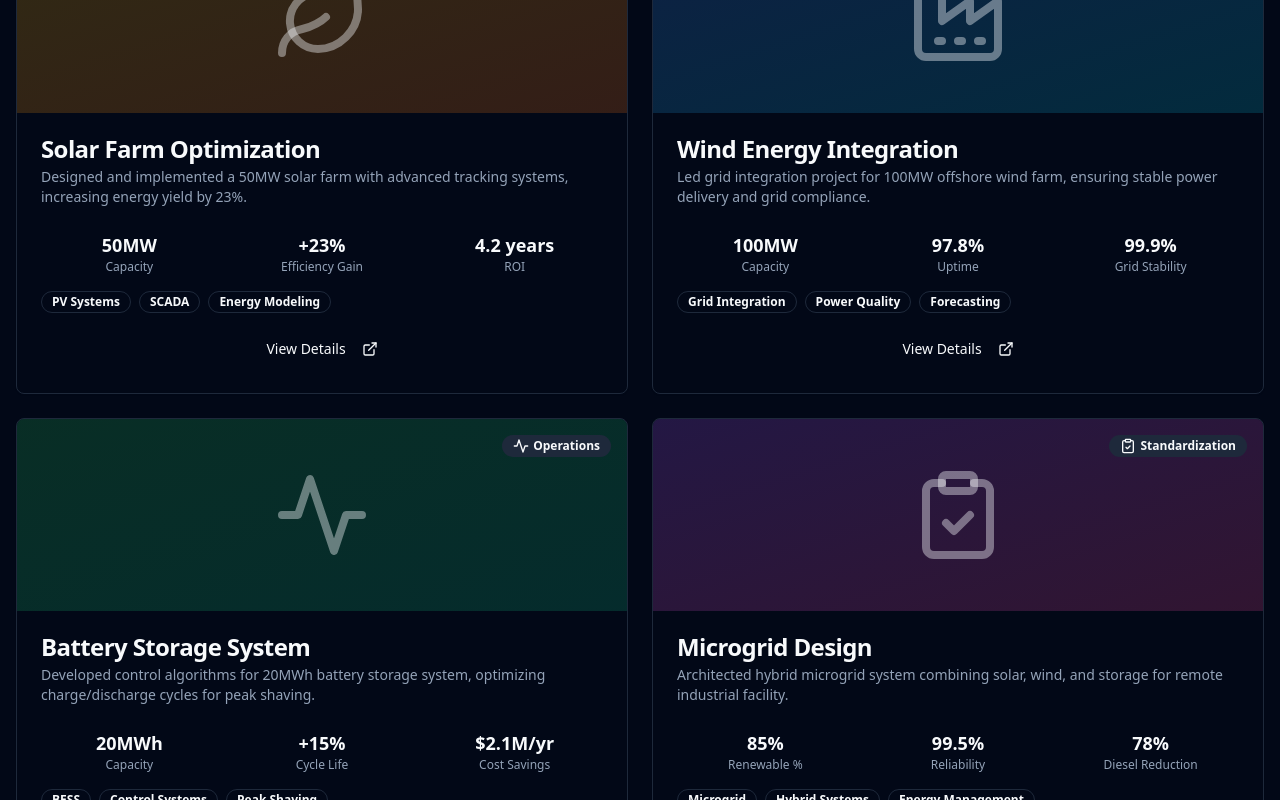
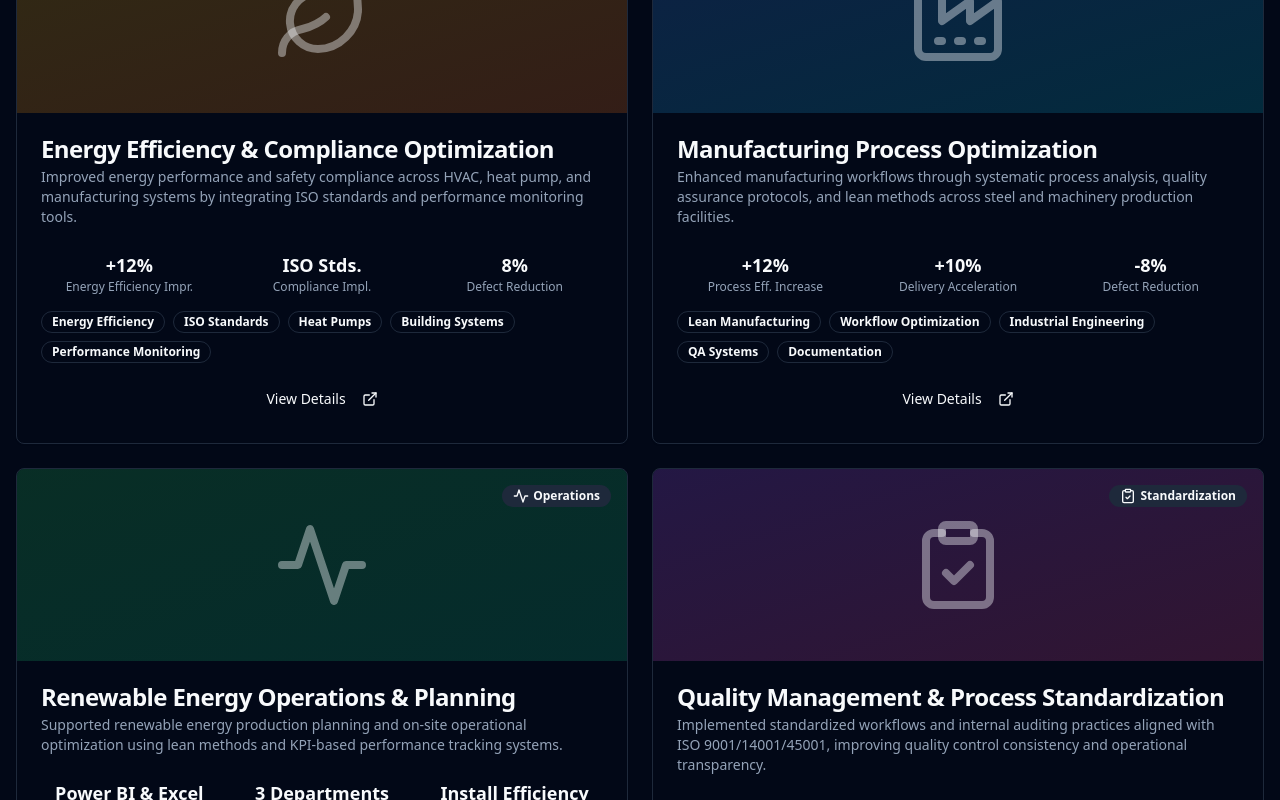
Before and after one commit to BRSTKL/barisegementokul.website, a React (Vite) app: page / in a window 1280 px wide. Shown: the part 2020-2820 px from the top of the page. Built offline with nearby package versions, Linux system fonts and the light colour scheme.

Commit message:
feat: Update featured projects with user provided descriptions and metrics

```diff
--- a/src/components/EnergySystemsPortfolio.tsx
+++ b/src/components/EnergySystemsPortfolio.tsx
@@ -108,74 +108,74 @@ const EnergySystemsPortfolio: React.FC = () => {
     const projects: Project[] = [
         {
             id: '1',
-            title: 'Solar Farm Optimization',
-            description: 'Designed and implemented a 50MW solar farm with advanced tracking systems, increasing energy yield by 23%.',
+            title: 'Energy Efficiency & Compliance Optimization',
+            description: 'Improved energy performance and safety compliance across HVAC, heat pump, and manufacturing systems by integrating ISO standards and performance monitoring tools.',
             category: 'Sustainability',
-            tags: ['PV Systems', 'SCADA', 'Energy Modeling'],
+            tags: ['Energy Efficiency', 'ISO Standards', 'Heat Pumps', 'Building Systems', 'Performance Monitoring'],
             image: 'solar',
             metrics: [
-                { label: 'Capacity', value: '50MW' },
-                { label: 'Efficiency Gain', value: '+23%' },
-                { label: 'ROI', value: '4.2 years' }
+                { label: 'Energy Efficiency Impr.', value: '+12%' },
+                { label: 'Compliance Impl.', value: 'ISO Stds.' },
+                { label: 'Defect Reduction', value: '8%' }
             ],
             detailedMetrics: [
-                { label: 'Annual Generation', value: '95 GWh' },
-                { label: 'CO2 Avoided', value: '42,000 tons' },
-                { label: 'Homes Powered', value: '15,000' }
+                { label: 'Standard', value: '9001/14001/45001' },
+                { label: 'Focus', value: 'HVAC & Heat Pumps' },
+                { label: 'Tooling', value: 'Perf. Monitoring' }
             ]
         },
         {
             id: '2',
-            title: 'Wind Energy Integration',
-            description: 'Led grid integration project for 100MW offshore wind farm, ensuring stable power delivery and grid compliance.',
+            title: 'Manufacturing Process Optimization',
+            description: 'Enhanced manufacturing workflows through systematic process analysis, quality assurance protocols, and lean methods across steel and machinery production facilities.',
             category: 'Production',
-            tags: ['Grid Integration', 'Power Quality', 'Forecasting'],
+            tags: ['Lean Manufacturing', 'Workflow Optimization', 'Industrial Engineering', 'QA Systems', 'Documentation'],
             image: 'wind',
             metrics: [
-                { label: 'Capacity', value: '100MW' },
-                { label: 'Uptime', value: '97.8%' },
-                { label: 'Grid Stability', value: '99.9%' }
+                { label: 'Process Eff. Increase', value: '+12%' },
+                { label: 'Delivery Acceleration', value: '+10%' },
+                { label: 'Defect Reduction', value: '-8%' }
             ],
             detailedMetrics: [
-                { label: 'Annual Generation', value: '320 GWh' },
-                { label: 'Turbines', value: '40 units' },
-                { label: 'Capacity Factor', value: '36.5%' }
+                { label: 'Methodology', value: 'Lean Methods' },
+                { label: 'Focus', value: 'Process Analysis' },
+                { label: 'Industry', value: 'Steel & Machinery' }
             ]
         },
         {
             id: '3',
-            title: 'Battery Storage System',
-            description: 'Developed control algorithms for 20MWh battery storage system, optimizing charge/discharge cycles for peak shaving.',
+            title: 'Renewable Energy Operations & Planning',
+            description: 'Supported renewable energy production planning and on-site operational optimization using lean methods and KPI-based performance tracking systems.',
             category: 'Operations',
-            tags: ['BESS', 'Control Systems', 'Peak Shaving'],
+            tags: ['Energy Operations', 'Production Planning', 'SAP', 'Performance Analytics', 'Process Coordination'],
             image: 'battery',
             metrics: [
-                { label: 'Capacity', value: '20MWh' },
-                { label: 'Cycle Life', value: '+15%' },
-                { label: 'Cost Savings', value: '$2.1M/yr' }
+                { label: 'KPI Tracking', value: 'Power BI & Excel' },
+                { label: 'Coordination', value: '3 Departments' },
+                { label: 'Workflow Opt.', value: 'Install Efficiency' }
             ],
             detailedMetrics: [
-                { label: 'Response Time', value: '< 100ms' },
-                { label: 'Round-trip Eff.', value: '92%' },
-                { label: 'Depth of Discharge', value: '85%' }
+                { label: 'Planning', value: 'Renewable Energy' },
+                { label: 'Methodology', value: 'Lean Methods' },
+                { label: 'Tracking', value: 'Performance KPIs' }
             ]
         },
         {
             id: '4',
-            title: 'Microgrid Design',
-            description: 'Architected hybrid microgrid system combining solar, wind, and storage for remote industrial facility.',
+            title: 'Quality Management & Process Standardization',
+            description: 'Implemented standardized workflows and internal auditing practices aligned with ISO 9001/14001/45001, improving quality control consistency and operational transparency.',
             category: 'Standardization',
-            tags: ['Microgrid', 'Hybrid Systems', 'Energy Management'],
+            tags: ['ISO Standards', 'Internal Audit', 'Quality Assurance', 'Process Documentation', 'Risk Management'],
             image: 'hybrid',
             metrics: [
-                { label: 'Renewable %', value: '85%' },
-                { label: 'Reliability', value: '99.5%' },
-                { label: 'Diesel Reduction', value: '78%' }
+                { label: 'Internal Auditor', value: 'ISO Certified' },
+                { label: 'Structured QA', value: 'Defect Monitoring' },
+                { label: 'Documentation', value: 'Tech Reporting' }
             ],
             detailedMetrics: [
-                { label: 'Total Capacity', value: '5MW' },
-                { label: 'Storage', value: '8MWh' },
-                { label: 'Payback Period', value: '6.8 years' }
+                { label: 'Certifier', value: 'TÜV Austria' },
+                { label: 'Standards', value: '9001/14001/45001' },
+                { label: 'Focus', value: 'Transparency' }
             ]
         }
     ];
```
